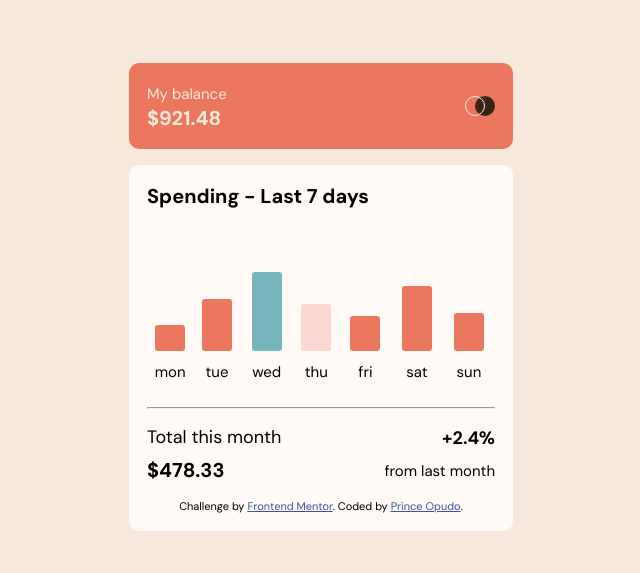
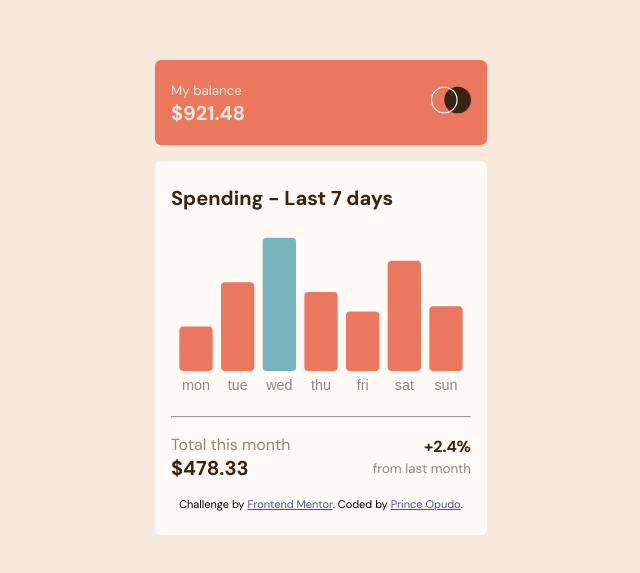
Before and after one commit to code-crasher/Expense-chart, a plain HTML site: page index.html in a window 1280 px wide. Shown: the part 103-676 px from the top of the page, without its empty margins (319-959 px from the left). Drawn offline with nearby package versions, Linux system fonts and the light colour scheme.

Commit message:
Add files via upload

```diff
--- a/app.js
+++ b/app.js
@@ -1,20 +1,78 @@
-const dataWrapper = document.querySelector(".bars");
-const getExpenceData = async () => {
-  const url = "./data.json";
-  const response = await fetch(url);
-  const data = await response.json();
+fetch("data.json")
+  .then((response) => response.json())
+  .then((data) => visualizeData(data))
+  .catch((error) => console.error("Error fetching data:", error));
 
-  let displayData = data
-    .map((item) => {
-      return `<div class="bar">
-    <div class="bar__amount"><p><small>$${item.amount}</small></p></div>
-      <div class="bar__data" style="height:${item.amount}%;"></div>
-    <p><small>${item.day}</small></p>
-  </div>`;
+function visualizeData(data) {
+  console.log(data);
+  const svgWidth = 300;
+  const svgHeight = 200;
+  const margin = {
+    top: 20,
+    right: 0,
+    bottom: 40,
+    left: 0,
+  };
+  const width = svgWidth - margin.left - margin.right;
+  const height = svgHeight - margin.top - margin.bottom;
+
+  const svg = d3
+    .select(".bars__wrapper")
+    .append("svg")
+    .attr("width", svgWidth)
+    .attr("height", svgHeight)
+    .append("g")
+    .attr("transform", `translate(${margin.left},${margin.top})`);
+  const x = d3.scaleBand().range([0, width]).padding(0.1);
+  const y = d3.scaleLinear().range([0, height, 0]);
+  x.domain(data.map((d) => d.day))
+    .range([0, width])
+    .padding(0.2);
+  y.domain([0, d3.max(data, (d) => d.amount)])
+    .nice()
+    .range([height, 0]);
+
+  const tooltip = d3.select("#tooltip");
+  svg
+    .selectAll(".bar")
+    .data(data)
+    .enter()
+    .append("rect")
+    .attr("class", "bar")
+    .attr("x", (d) => x(d.day))
+    .attr("width", x.bandwidth())
+    .attr("y", (d) => y(d.amount))
+    .attr("height", (d) => height - y(d.amount))
+    .attr("rx", 4)
+    .attr("ry", 4)
+
+    .on("mouseover", (event, d) => {
+      const xPos = event.pageX;
+      const yPos = event.pageY;
+
+      tooltip.transition().duration(200).style("opacity", 1);
+      tooltip
+        .html(`$ ${d.amount}`)
+        .style("left", `${xPos - 30}px`)
+        .style("top", `${yPos - 60}px`);
     })
-    .join("");
+    .on("mousemove", (event, d) => {
+      const xPos = event.pageX;
+      const yPos = event.pageY;
+      tooltip.style("left", `${xPos - 30}px`).style("top", `${yPos - 60}px`);
+    })
+    .on("mouseout", () => {
+      tooltip.transition().duration(500).style("opacity", 0);
+    });
 
-  dataWrapper.innerHTML = displayData;
-};
-
-getExpenceData();
+  const xAxis = svg
+    .append("g")
+    .attr("transform", `translate(0,${height})`)
+    .attr("class", "x-axis")
+    .call(d3.axisBottom(x));
+  xAxis.selectAll("path").style("display", "none");
+  xAxis.selectAll("line").style("display", "none");
+  const yAxis = svg.append("g").attr("class", "y-axis").call(d3.axisLeft(y));
+  yAxis.selectAll("path").style("display", "none");
+  yAxis.selectAll("line").style("display", "none");
+}
--- a/index.html
+++ b/index.html
@@ -20,20 +20,34 @@
             <p><small>My balance</small></p>
             <p>$921.48</p>
           </div>
-          <div class="card__balance-circle"></div>
+          <div class="logo">
+            <svg
+              id="logo-svg"
+              width="72"
+              height="48"
+              viewBox="0 0 72 48"
+              xmlns="http://www.w3.org/2000/svg"
+            >
+              <g fill="none" fill-rule="evenodd">
+                <circle fill="#382314" cx="48" cy="24" r="24" />
+                <circle stroke="#FFF" stroke-width="2" cx="24" cy="24" r="23" />
+              </g>
+            </svg>
+          </div>
         </div>
         <div class="card__details">
-          <h1>Spending - Last 7 days</h1>
-          <div class="bars"></div>
+          <h1 class="text-dark">Spending - Last 7 days</h1>
+          <div class="bars__wrapper"></div>
+          <div id="tooltip" class="tooltip"></div>
           <hr />
           <div class="card__details-footer">
             <div class="total">
-              <p>Total this month</p>
-              <p>$478.33</p>
+              <p class="text-light">Total this month</p>
+              <p class="text-dark">$478.33</p>
             </div>
             <div class="percentage">
-              <p>+2.4%</p>
-              <p><small>from last month</small></p>
+              <p class="text-dark">+2.4%</p>
+              <p class="text-light"><small>from last month</small></p>
             </div>
           </div>
           <div class="attribution">
@@ -47,6 +61,12 @@
         </div>
       </div>
     </main>
+    <script
+      src="https://cdnjs.cloudflare.com/ajax/libs/d3/7.9.0/d3.min.js"
+      integrity="sha512-vc58qvvBdrDR4etbxMdlTt4GBQk1qjvyORR2nrsPsFPyrs+/u5c3+1Ct6upOgdZoIl7eq6k3a1UPDSNAQi/32A=="
+      crossorigin="anonymous"
+      referrerpolicy="no-referrer"
+    ></script>
     <script src="app.js"></script>
   </body>
 </html>
--- a/style.css
+++ b/style.css
@@ -1,4 +1,5 @@
-@import url('https://fonts.googleapis.com/css2?family=DM+Sans:ital,opsz,wght@0,9..40,100..1000;1,9..40,100..1000&display=swap');
+@import url("https://fonts.googleapis.com/css2?family=DM+Sans:ital,opsz,wght@0,9..40,100..1000;1,9..40,100..1000&display=swap");
+
 :root {
   --clr-primary-150: hsl(10, 79%, 65%);
   --clr-primary-100: hsl(10, 79%, 90%);
@@ -8,6 +9,11 @@
   --clr-neutral-300: hsl(28, 10%, 53%);
   --clr-neutral-100: hsl(27, 66%, 92%);
   --clr-neutral-200: hsl(33, 100%, 98%);
+
+  --ff-sans: "DM Sans", sans-serif;
+
+  --fw-400: 400;
+  --fw-700: 700;
 }
 *,
 *::before,
@@ -17,102 +23,98 @@
   box-sizing: border-box;
 }
 body {
-  font-size:18px;
+  font-size: 1rem;
+  font-family: var(--ff-sans);
+  font-weight: var(--fw-400);
   background-color: var(--clr-neutral-100);
-  font-weight:400;
-  font-family: "DM Sans", sans-serif;
 }
+.text-light {
+  color: var(--clr-neutral-300);
+}
+.text-dark {
+  color: var(--clr-neutral-400);
+}
+
 main {
   display: flex;
   align-items: center;
   justify-content: center;
   height: 100vh;
 }
+.card__balance,
+.card__details {
+  --padding: 1em;
+  --border-radius: 6px;
+}
 .card__balance {
   display: flex;
   align-items: center;
   justify-content: space-between;
-  align-items: center;
   background-color: var(--clr-primary-150);
-  padding: 1em;
-  border-radius: 10px;
+  padding: var(--padding);
+  border-radius: var(--border-radius);
   margin-bottom: 1rem;
   color: var(--clr-neutral-100);
 }
 .card__balance p:nth-child(2) {
   font-size: 1.25rem;
-  font-weight: 700;
+  font-weight: var(--fw-700);
 }
 .card__details {
   background-color: var(--clr-neutral-200);
-  padding: 1em;
-  border-radius: 10px;
+  border-radius: var(--border-radius);
+  padding-inline: var(--padding);
+  padding-block: calc(var(--padding) + 0.5em);
 }
-.card__balance-circle {
-  position: relative;
-  width: 20px;
+#logo-svg {
+  width: 40px;
   aspect-ratio: 1;
-  background-color: var(--clr-neutral-400);
-  border-radius: 50vmax;
-}
-.card__balance-circle::before {
-  content: "";
-  position: absolute;
-  width: 20px;
-  height: 20px;
-  border: 1px solid var(--clr-neutral-100);
-  border-radius: 50vmax;
-  left: -10px;
-  z-index: 2;
 }
 h1 {
   font-size: 1.25rem;
-  font-weight: 700;
-}
-.bars {
-  display: flex;
-  justify-content: space-between;
-  padding-block: 1.5rem;
+  font-weight: var(--fw-700);
 }
 .bar {
-  display: flex;
-  flex-direction: column;
-  align-items: center;
-  justify-content: flex-end;
-  gap: 0.5rem;
-  height: 150px;
+  position: relative;
   cursor: pointer;
 }
-.bar__data {
-  width: 30px;
+.bar:nth-child(2),
+.bar:nth-child(1),
+.bar:nth-child(4),
+.bar:nth-child(5),
+.bar:nth-child(6),
+.bar:nth-child(7) {
+  fill: var(--clr-primary-150);
+}
+.bar:nth-child(3) {
+  fill: var(--clr-primary-200);
+}
+.bar:nth-child(2):hover,
+.bar:nth-child(1):hover,
+.bar:nth-child(4):hover,
+.bar:nth-child(5):hover,
+.bar:nth-child(6):hover,
+.bar:nth-child(7):hover {
+  opacity: 0.8;
+}
+.bar:nth-child(3):hover {
+  opacity: 0.8;
+}
+.x-axis text {
+  fill: var(--clr-neutral-300);
+  font-size: 0.9rem;
+}
+.tooltip {
+  position: absolute;
+  text-align: center;
+  padding: 0.5em;
+  font: 0.75rem var(--ff-sans);
+  background: var(--clr-neutral-400);
+  color: var(--clr-neutral-100);
+  border: 0px;
   border-radius: 3px;
-  cursor: pointer;
-  z-index: 2;
-}
-.bar:nth-child(2) .bar__data,
-.bar:nth-child(1) .bar__data,
-.bar:nth-child(5) .bar__data,
-.bar:nth-child(6) .bar__data,
-.bar:nth-child(7) .bar__data {
-  background-color: var(--clr-primary-150);
-}
-.bar:nth-child(3) .bar__data {
-  background-color: var(--clr-primary-200);
-}
-.bar:nth-child(4) .bar__data {
-  background-color: var(--clr-primary-100);
-}
-
-.bar__amount {
-  background: var(--clr-neutral-400);
-  padding: 0.125em;
-  color: var(--clr-neutral-100);
-  border-radius: 3px;
+  pointer-events: none;
   opacity: 0;
-  transition: all 1s ease-in;
-}
-.bar:hover .bar__amount {
-  opacity: 1;
 }
 .card__details-footer {
   display: flex;
@@ -122,15 +124,13 @@ h1 {
 }
 .total p:nth-child(2) {
   font-size: 1.25rem;
-  font-weight: 700;
-  margin-top:.5rem;
+  font-weight: var(--fw-700);
 }
 .percentage {
   text-align: right;
 }
 .percentage p:nth-child(1) {
-margin-bottom:.5rem;
-  font-weight: 700;
+  font-weight: var(--fw-700);
 }
 .attribution {
   margin-top: 1rem;
```
